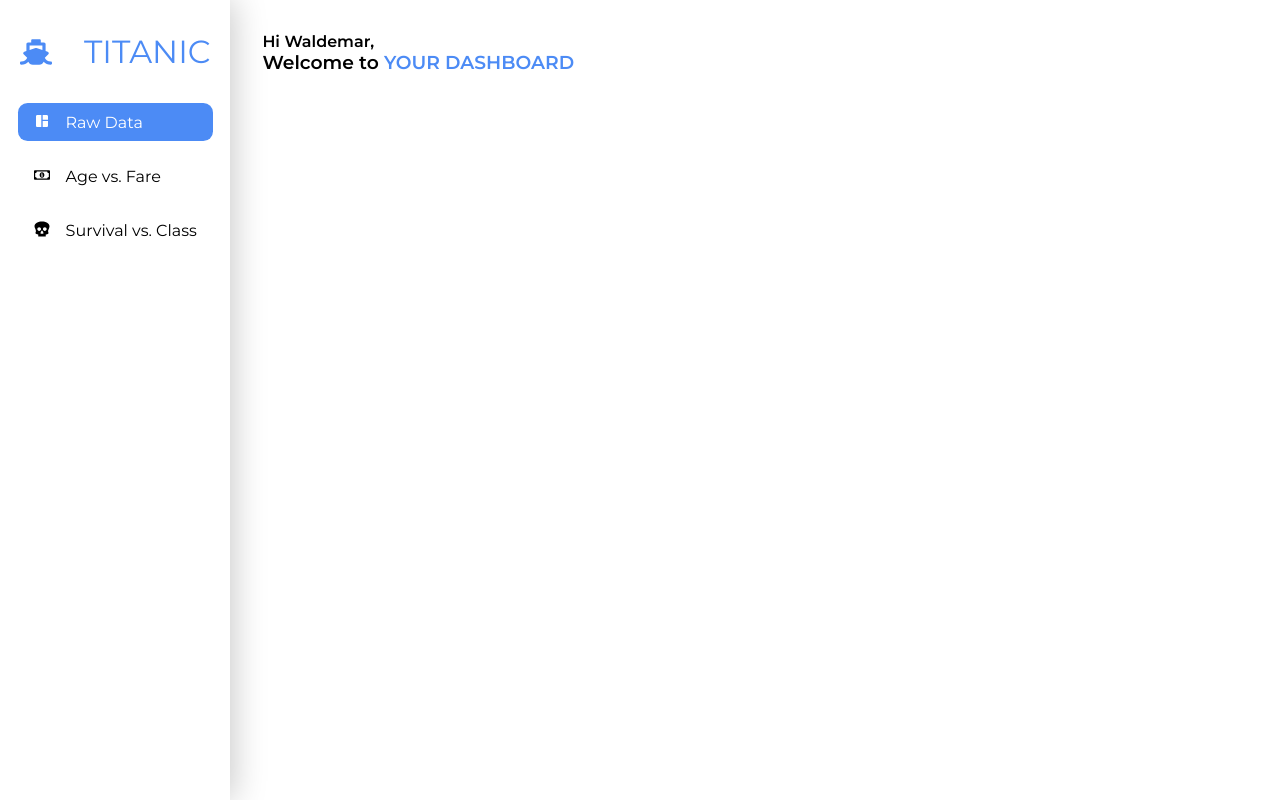
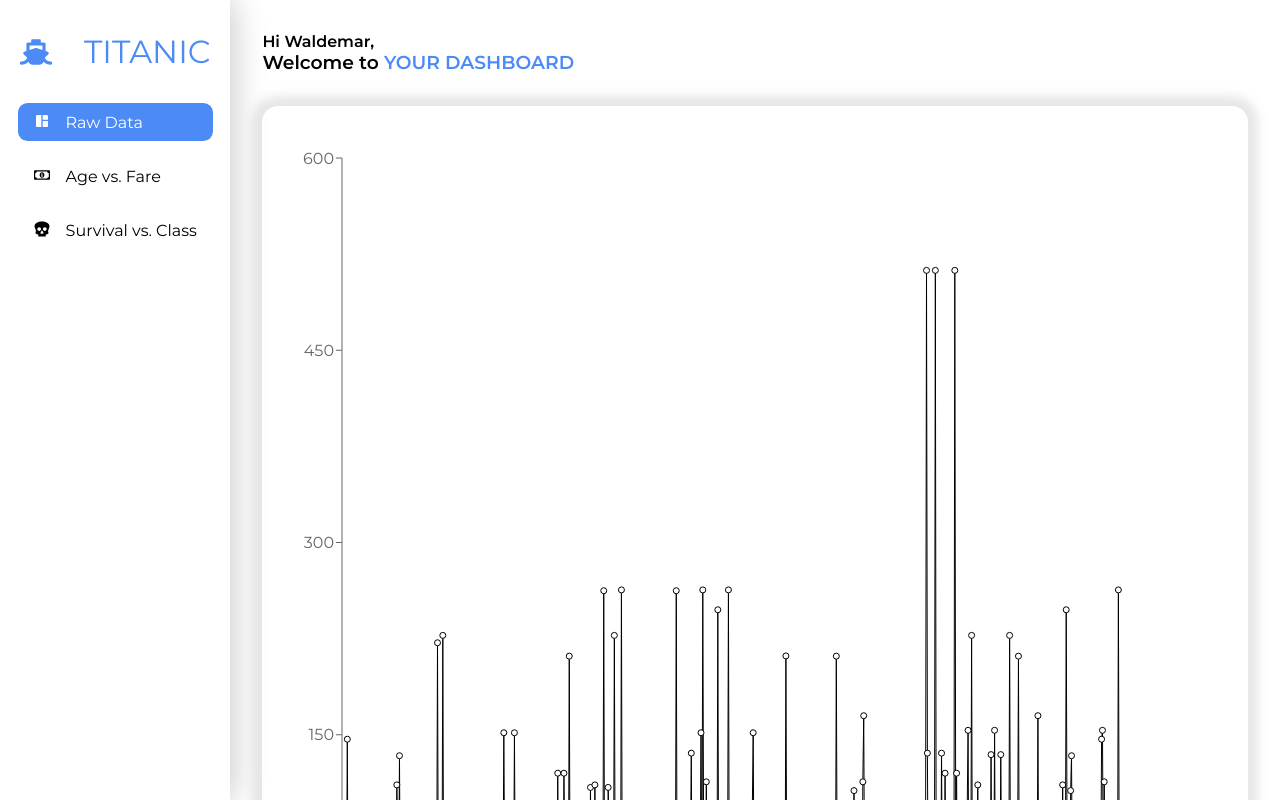
Before and after one commit to nazchini/data-dashboard, a React (Create React App) app: page / in a window 1280 px wide. Shown: the top 800 px of the page. Built offline with nearby package versions, Linux system fonts and the light colour scheme.

Commit message:
Build line chart component using recharts

```diff
--- a/src/components/Dashboard.jsx
+++ b/src/components/Dashboard.jsx
@@ -1,6 +1,7 @@
 import React, { useEffect } from "react";
 import styled from "styled-components";
 import Navbar from "./Navbar";
+import Linechart from "./LineChart";
 import scrollreveal from "scrollreveal";
 
 export default function Dashboard() {
@@ -24,7 +25,9 @@ export default function Dashboard() {
   return (
     <Section>
       <Navbar />
-      <div className="flex"></div>
+      <div className="flex">
+        <Linechart />
+      </div>
     </Section>
   );
 }
--- /dev/null
+++ b/src/components/LineChart.jsx
@@ -0,0 +1,52 @@
+import React from "react";
+import styled from "styled-components";
+import { cardStyles } from "./ReusableStyles";
+import {
+  LineChart,
+  ResponsiveContainer,
+  Legend,
+  Tooltip,
+  Line,
+  XAxis,
+  YAxis,
+  CartesianGrid,
+} from "recharts";
+
+const data = require("../assets/titanic.json");
+const ageSorted = data.sort((a, b) => a.Age - b.Age);
+
+export default function Linechart() {
+  return (
+    <Section>
+      <div className="chart">
+        <ResponsiveContainer width="90%" aspect={1}>
+          <LineChart
+            data={ageSorted}
+            margin={{ top: 20, left: 20, right: 20, bottom: 50 }}
+          >
+            {/* <CartesianGrid /> */}
+            <XAxis dataKey="Age" interval={"preserveStartEnd"} />
+            <YAxis></YAxis>
+            <Legend />
+            <Tooltip />
+            <Line dataKey="Fare" stroke="black" activeDot={{ r: 8 }} />
+          </LineChart>
+        </ResponsiveContainer>
+      </div>
+    </Section>
+  );
+}
+
+const Section = styled.section`
+  display: flex;
+  flex-direction: column;
+  justify-content: space-between;
+  min-height: 20rem;
+  ${cardStyles}
+  padding: 2rem 0 0 0;
+
+  .chart {
+    height: 70%;
+    }
+  }
+`;
--- /dev/null
+++ b/src/components/ReusableStyles.jsx
@@ -0,0 +1,8 @@
+import { css } from "styled-components";
+
+export const cardStyles = css`
+  padding: 1rem 2rem 3rem 2rem;
+  border-radius: 1rem;
+  -webkit-box-shadow: 0px 0px 10px 10px rgba(208, 208, 208, 0.5);
+  box-shadow: 0px 0px 10px 10px rgba(208, 208, 208, 0.5);
+`;
```
